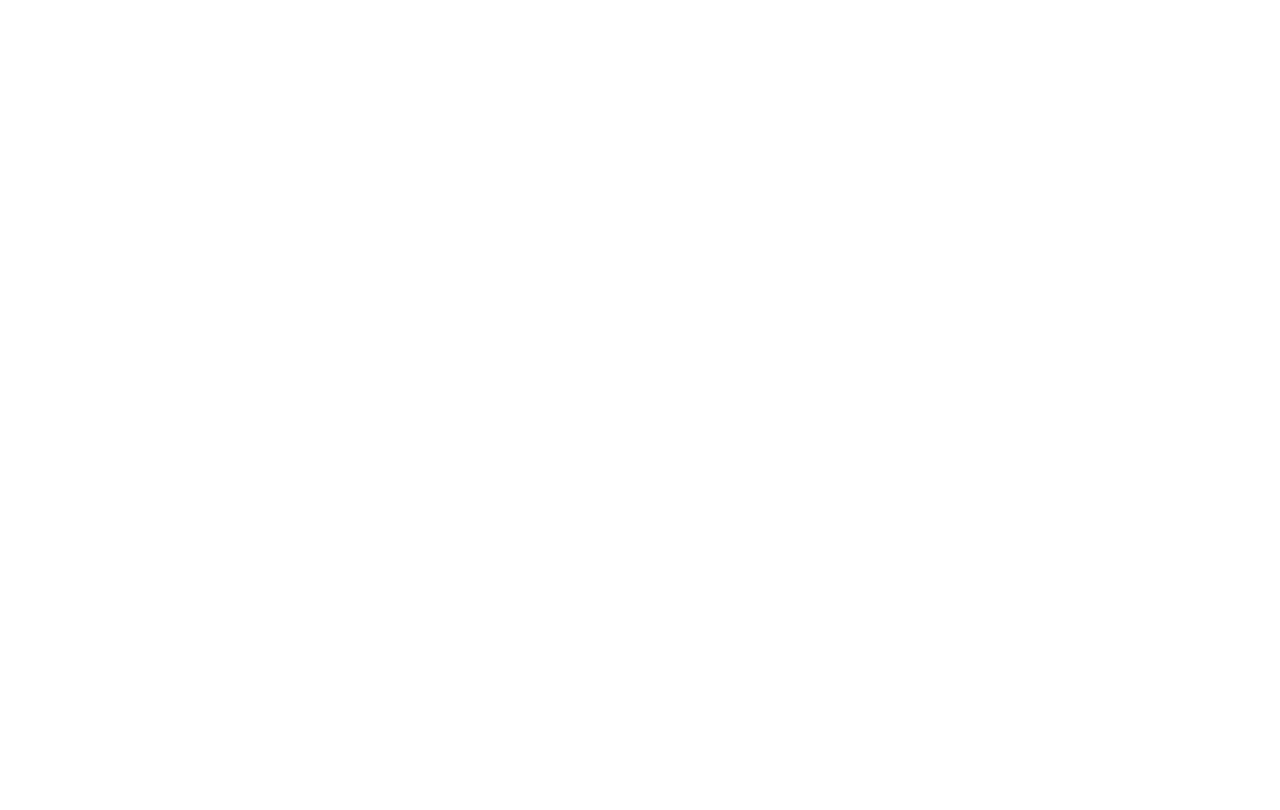
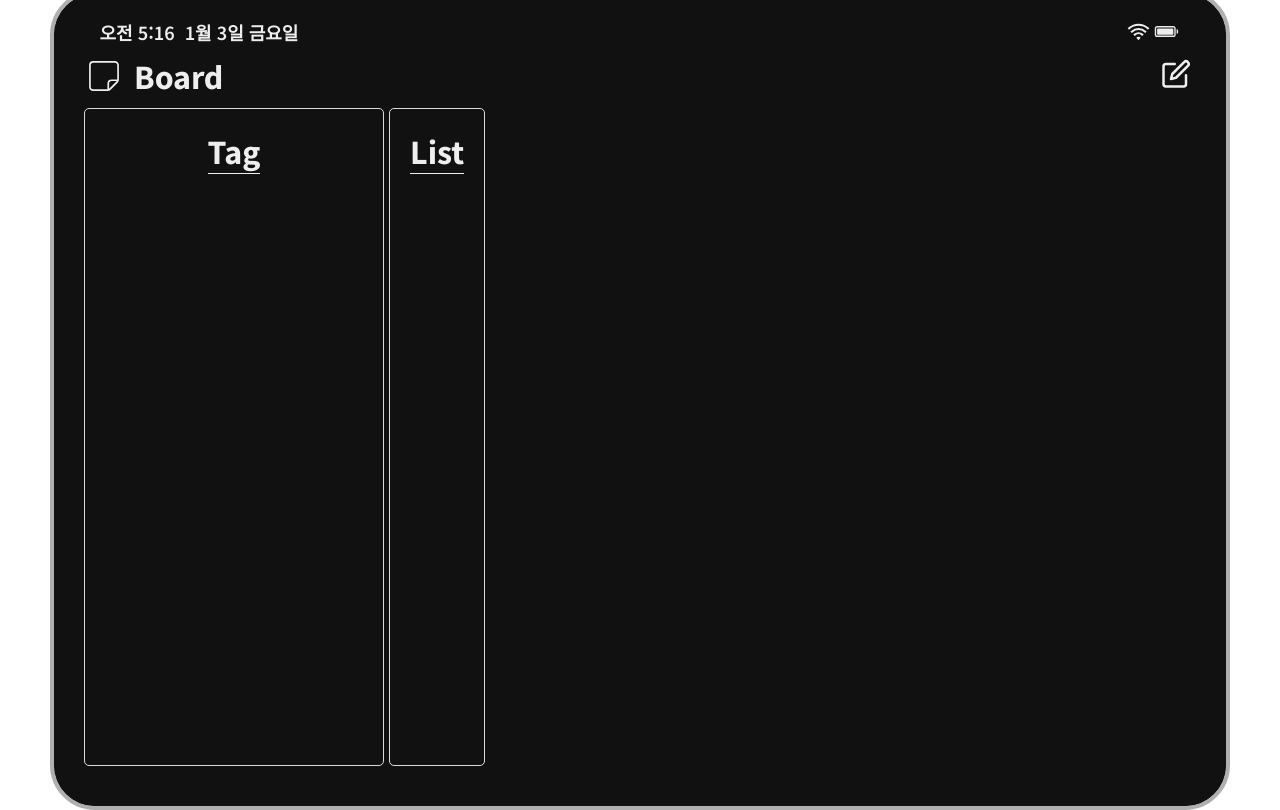
Before and after one commit to photoogu/korea-gpt-vscode, a plain HTML site: page board_ipad/list.html in a window 1280 px wide. Drawn offline with Linux system fonts and the light colour scheme.

Commit message:
25.01.03 ipad 메모장 만들기 추가

```diff
--- /dev/null
+++ b/board_ipad/css/board_list.css
@@ -0,0 +1,121 @@
+.main-list {
+    box-sizing: border-box;
+    display: flex;
+    flex-direction: column;
+    flex-grow: 1;
+    width: 100%;
+    height: 100%;
+}
+
+.main-board-main {
+    box-sizing: border-box;
+    display: flex;
+    flex-grow: 1;
+    padding: 10px 30px 40px;
+    width: 100%;
+    height: 100%;
+}
+
+.main-logo-1 {
+    display: flex;
+    align-items: center;
+    margin: 0 0 10px;
+    border-bottom: 1px solid #eeeeee;
+    font-size: 30px;
+    font-weight: 800;
+    color: #eeeeee;
+    cursor: default;
+}
+
+.main-list-board {
+    box-sizing: border-box;
+    display: flex;
+    flex-direction: column;
+    border: 1px solid #dbdbdb;
+    border-radius: 5px;
+    padding: 20px;
+    height: 100%;
+    & > .board-list-container{
+        box-sizing: border-box;
+        display: flex;
+        flex-wrap: wrap;
+        justify-content: flex-start;
+        align-items: flex-start;
+        overflow-y: auto;
+        height: 100%;
+
+        &::-webkit-scrollbar {
+            display: none;
+        }
+
+        & > .board-box {
+            display: flex;
+            flex-direction: column;
+            box-sizing: border-box;
+            margin: 0 10px 10px;
+            border-radius: 10px;
+            padding: 15px;
+            width: 350px;
+            height: 250px;
+            color: #222222;
+            background-color: #fafafa;
+            transition: all 0.2s ease-in-out;
+            &:hover {
+                box-shadow: 0px 0px 10px 5px #eeeeee44;
+            }
+        }
+    }
+
+}
+
+.main-tag-board {
+    box-sizing: border-box;
+    display: flex;
+    flex-direction: column;
+    align-items: center;
+    margin-right: 5px;
+    border: 1px solid #dbdbdb;
+    border-radius: 5px;
+    padding: 20px;
+    width: 300px;
+    height: 100%;
+
+    & > .tag-board-list-container {
+        display: flex;
+        flex-direction: column;
+        box-sizing: border-box;
+        margin-bottom: 10px;
+        border-radius: 35px;
+        padding: 10px;
+        width: 100%;
+        height: 70px;
+        background-color: transparent;
+        font-weight: 600;
+        color: #dbdbdb;
+        transition: all 0.2s ease-in-out;
+        &:hover {
+            box-shadow: 0px 0px 10px 5px #eeeeee44;
+        }
+    }
+}
+
+.boarder-header {
+    & > h1, h2 {
+        margin: 0;
+        cursor: default;
+    }
+
+    & > h1 {
+        font-size: 20px;
+        font-weight: 600;
+    }
+}
+
+.board-main {
+    flex-grow: 1;
+    overflow-y: auto;
+
+    &::-webkit-scrollbar {
+        display: none;
+    }
+}
--- a/board_ipad/css/ipad_frame.css
+++ b/board_ipad/css/ipad_frame.css
@@ -18,10 +18,12 @@
 }
 
 .ipad-header {
+    box-sizing: border-box;
     position: absolute;
     display: flex;
     justify-content: space-between;
     align-items: center;
+    padding-top: 15px;
     width: 100%;
     height: 60px;
 }
@@ -31,33 +33,51 @@
     display: flex;
     justify-content: center;
     align-items: center;
-    padding: 0 10px;
-    width: 300px;
+    padding: 0 25px;
     height: 100%;
 }
 
 .ipad-header-left {
+    width: 250px;
+
     & > span {
         padding-right: 10px;
     }
     & > .ipad-clock {
         font-weight: 600;
-        color: #222222;
+        color: #eeeeee;
         cursor: default;
     }
     & > .ipad-date {
         font-weight: 600;
-        color: #222222;
+        color: #eeeeee;
         cursor: default;
     }
 }
 
 .ipad-header-right {
+    width: 100px;
+
     & > svg {
-        width: 20px;
-        height: 20px;
+        width: 25px;
+        height: 25px;
         margin-left: 3px;
-        fill: #222222;
-        stroke: #222222;
+        fill: #eeeeee;
+        stroke: #eeeeee;
     }
 }
+
+.main-layout {
+    display: flex;
+    flex-direction: column;
+    box-sizing: border-box;
+    padding-top: 60px;
+    width: 100%;
+    height: 100%;
+    background-color: #111111;
+    overflow-y: auto;
+
+    &::-webkit-scrollbar {
+        display: none;
+    }
+}
--- /dev/null
+++ b/board_ipad/css/list_header.css
@@ -0,0 +1,33 @@
+.main-header {
+    box-sizing: border-box;
+    display: flex;
+    justify-content: space-between;
+    align-items: center;
+    padding: 0 30px;
+    width: 100%;
+}
+
+.main-logo {
+    display: flex;
+    align-items: center;
+    margin: 0;
+    font-size: 30px;
+    font-weight: 800;
+    color: #eeeeee;
+    cursor: default;
+    & > svg {
+        margin-right: 10px;
+        width: 40px;
+        height: 40px;
+        fill: #eeeeee;
+    }
+}
+
+.write_button {
+    padding: 0 5px;
+    & > svg {
+        width: 30px;
+        height: 30px;
+        stroke: #eeeeee;
+    }
+}
--- a/board_ipad/css/reset.css
+++ b/board_ipad/css/reset.css
@@ -5,8 +5,8 @@
     font-optical-sizing: auto;
     font-weight: 400;
     font-style: normal;
-    font-size: 16px;
-    color: #222222;
+    font-size: 18px;
+    color: #dbdbdb;
 }
 
 html, body {
@@ -20,6 +20,10 @@ ul {
     list-style-type: none;
 }
 
+h1, h2, input, textarea, pre {
+    color: #222222;
+}
+
 a {
     text-decoration: none;
 }
--- /dev/null
+++ b/board_ipad/css/write_header.css
@@ -0,0 +1,37 @@
+.main-header {
+    box-sizing: border-box;
+    display: flex;
+    justify-content: space-between;
+    align-items: center;
+    padding: 0px 20px;
+    width: 100%;
+}
+
+.back-button {
+    display: flex;
+    align-items: center;
+    width: 100px;
+    & > svg {
+        width: 65px;
+        height: 65px;
+        fill: aquamarine;
+    }
+}
+
+.main-header-title {
+    margin: 0;
+    color: #eeeeee;
+    cursor: default;
+    font-size: 30px;
+}
+
+.write-submit-button {
+    box-sizing: border-box;
+    margin-right: 30px;
+    border: 3px solid aquamarine;
+    border-radius: 35px;
+    padding: 0px 10px;
+    font-size: 30px;
+    color: aquamarine;
+    letter-spacing: 2px;
+}
--- a/board_ipad/js/clock.js
+++ b/board_ipad/js/clock.js
@@ -3,8 +3,8 @@ function clockRun() {
     setInterval(() => {
         const now = new Date();
         const nowMeridiem = now.getHours() < 12 ? "오전" : "오후";
-        const nowHours = now.getHours() < 12 ? now.getHours() : (now.getHours() - 12);
-        const nowMinutes = now.getMinutes() < 10 ? `0${now.getMinutes}` : now.getMinutes();
+        const nowHours = now.getHours() <= 12 ? now.getHours() : (now.getHours() - 12);
+        const nowMinutes = now.getMinutes() < 10 ? `0${now.getMinutes()}` : now.getMinutes();
         const nowClockText = `${nowMeridiem} ${nowHours}:${nowMinutes}`;
         ipadClock.innerHTML = nowClockText;
     }, 500);
--- /dev/null
+++ b/board_ipad/js/list_service.js
@@ -0,0 +1,20 @@
+function loadList() {
+    let boardDatas = !!localStorage.getItem("boardDatas")
+        ? JSON.parse(localStorage.getItem("boardDatas"))
+        : [];
+
+    const boardList = document.querySelector(".board-list-container");
+    boardList.innerHTML = boardDatas.map(data => `
+        <li class="board-box">
+            <header class="boarder-header">
+                <h1>${data.title}</h1>
+                <h2>#${data.tag}</h2>
+            </header>
+            <main class="board-main">
+                <pre>${data.content}</pre>
+            </main>
+        </li>
+        `).join("");
+}
+
+loadList();
--- /dev/null
+++ b/board_ipad/js/tag_service.js
@@ -0,0 +1,16 @@
+function loadList() {
+    let boardDatas = !!localStorage.getItem("boardDatas")
+        ? JSON.parse(localStorage.getItem("boardDatas"))
+        : [];
+
+    const boardList = document.querySelector(".tag-board-list-container");
+    boardList.innerHTML = boardDatas.map(data => `
+        <li class="tag-board-box">
+            <header class="tag-boarder-header">
+                <h3>#${data.tag}</h3>
+            </header>
+        </li>
+        `).join("");
+}
+
+loadList();
--- a/board_ipad/list.html
+++ b/board_ipad/list.html
@@ -4,8 +4,56 @@
     <meta charset="UTF-8">
     <meta name="viewport" content="width=device-width, initial-scale=1.0">
     <title>List</title>
+    <link rel="stylesheet" href="./css/reset.css">
+    <link rel="stylesheet" href="./css/ipad_frame.css">
+    <link rel="stylesheet" href="./css/list_header.css">
+    <link rel="stylesheet" href="./css/board_list.css">
 </head>
 <body>
+    <div id="root">
+        <div class="container">
+            <header class="ipad-header">
+                <div class="ipad-header-left">
+                    <span class="ipad-clock"></span>
+                    <span class="ipad-date"></span>
+                </div>
+                <div class="ipad-header-right">
+                    <svg stroke="currentColor" fill="currentColor" stroke-width="0" viewBox="0 0 512 512" height="200px" width="200px" xmlns="http://www.w3.org/2000/svg"><path fill="none" stroke-linecap="square" stroke-linejoin="round" stroke-width="42" d="M332.69 320a115 115 0 0 0-152.8 0m213.85-61a201.26 201.26 0 0 0-274.92 0M448 191.52a288 288 0 0 0-383.44 0"></path><path d="M300.67 384 256 433l-44.34-49a56.73 56.73 0 0 1 88.92 0z"></path></svg>
+                    <svg stroke="currentColor" fill="currentColor" stroke-width="0" viewBox="0 0 512 512" height="200px" width="200px" xmlns="http://www.w3.org/2000/svg"><path d="M396 144H64c-26.4 0-48 21.6-48 48v128c0 26.4 21.6 48 48 48h332c26.4 0 48-21.6 48-48V192c0-26.4-21.6-48-48-48zm20 176c0 11-9 20-20 20H64c-11 0-20-9-20-20V192c0-11 9-20 20-20h332c11 0 20 9 20 20v128zM464 204.6v102.8c16 0 32-27.7 32-51.4s-16-51.4-32-51.4z"></path><path d="M384 192H76c-6.6 0-12 5.4-12 12v104c0 6.6 5.4 12 12 12h308c6.6 0 12-5.4 12-12V204c0-6.6-5.4-12-12-12z"></path></svg>
+                </div>
+            </header>
+            <main class="main-layout">
+                <header class="main-header">
+                    <h1 class="main-logo">
+                        <svg stroke="currentColor" fill="currentColor" stroke-width="0" viewBox="0 0 24 24" height="200px" width="200px" xmlns="http://www.w3.org/2000/svg"><g id="Sticky_Note"><path d="M18.44,3.065H5.56a2.507,2.507,0,0,0-2.5,2.5v12.87a2.507,2.507,0,0,0,2.5,2.5h8.68A2.482,2.482,0,0,0,16,20.2l4.21-4.2a2.505,2.505,0,0,0,.73-1.77V5.565A2.5,2.5,0,0,0,18.44,3.065Zm-4.38,13.5v3.37H5.56a1.5,1.5,0,0,1-1.5-1.5V5.565a1.5,1.5,0,0,1,1.5-1.5H18.44a1.5,1.5,0,0,1,1.5,1.5v8.5H16.56A2.507,2.507,0,0,0,14.06,16.565Zm1,3.13v-3.13a1.5,1.5,0,0,1,1.5-1.5h3.13Z"></path></g></svg>
+                        Board
+                    </h1>
+                    <a class="write_button" href="./write.html">
+                        <svg stroke="currentColor" fill="none" stroke-width="2" viewBox="0 0 24 24" stroke-linecap="round" stroke-linejoin="round" height="200px" width="200px" xmlns="http://www.w3.org/2000/svg"><path d="M11 4H4a2 2 0 0 0-2 2v14a2 2 0 0 0 2 2h14a2 2 0 0 0 2-2v-7"></path><path d="M18.5 2.5a2.121 2.121 0 0 1 3 3L12 15l-4 1 1-4 9.5-9.5z"></path></svg>
+                    </a>
+                </header>
+                <div class="main-list">
+                    <main class="main-board-main">
+                        <div class="main-tag-board">
+                            <h1 class="main-logo-1">Tag</h1>
+                            <ul class="tag-board-list-container">
 
+                            </ul>
+                        </div>
+                        <div class="main-list-board">
+                            <h1 class="main-logo-1">List</h1>
+                            <ul class="board-list-container">
+
+                            </ul>
+                        </div>
+                    </main>
+                </div>
+            </main>
+        </div>
+    </div>
+    <script src="./js/clock.js"></script>
+    <script src="./js/date.js"></script>
+    <script src="./js/list_service.js"></script>
+    <script src="./js/tag_service.js"></script>
 </body>
 </html>
```
Also changed, not shown: board_ipad/css/main_article.css (added, +21 -0 lines), board_ipad/js/write_service.js (added, +71 -0 lines), board_ipad/write.html (+20 -2 lines).
